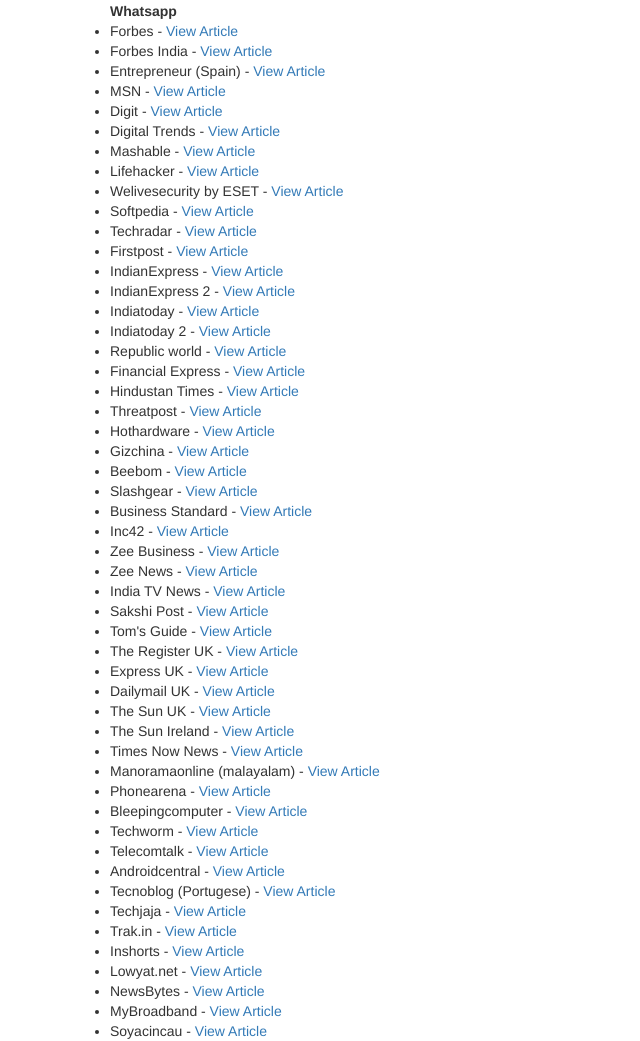
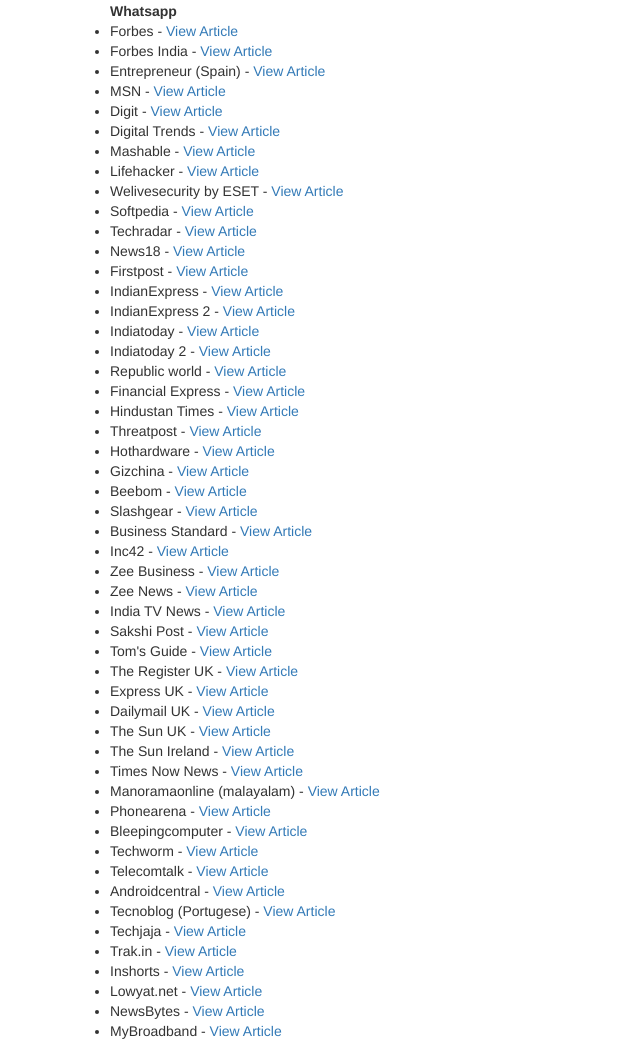
Before and after one commit to juniorhero/athuljayaram_test.github.io, a plain HTML site: page index.html in a window 1280 px wide. Shown: the part 3734-4775 px from the top of the page, without its empty margins (0-640 px from the left). Drawn offline with Linux system fonts and the light colour scheme; a script that the page names is missing.

Commit message:
Update index.html

```diff
--- a/index.html
+++ b/index.html
@@ -278,6 +278,8 @@ Appliances <a href="iotpaper.pdf">View Paper</a></p>
                      <li>Softpedia - <a href="https://news.softpedia.com/news/whatsapp-phone-numbers-end-up-on-google-facebook-says-that-s-fine-530206.shtml" target="_blank">View Article</a></li>
 
                      <li>Techradar  - <a href="https://www.techradar.com/news/using-this-whatsapp-feature-will-land-your-phone-number-in-google-search-results?region-switch=1591652251" target="_blank">View Article</a></li>
+
+			    			    			    <li>News18 - <a rel="nofollow" href="https://www.news18.com/news/tech/whatsapp-click-to-chat-can-be-a-spam-issue-over-privacy-how-to-keep-yourself-safe-2664659.html" target="_blank">View Article</a></li>
 
 
 			    			    			     <li>Firstpost - <a rel="nofollow" href="https://www.firstpost.com/news%20&%20analysis/whatsapp-privacy-issue-leaks-user-mobile-numbers-that-are-accessible-to-any-internet-user-8459751.html" target="_blank">View Article</a></li>
```
